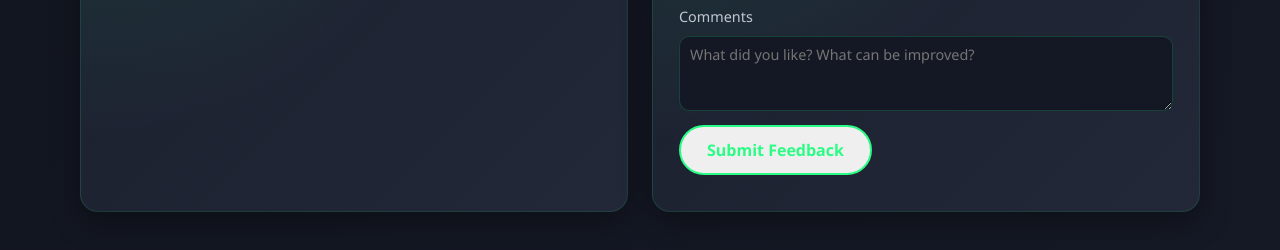
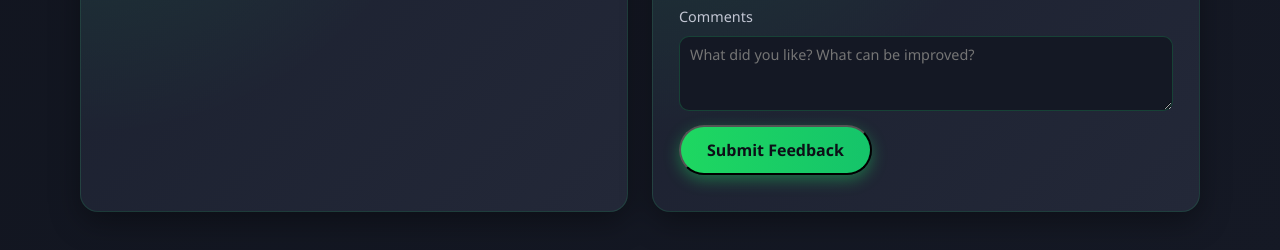
Before and after one commit to AfnanAhmed07/portfolio-site, a plain HTML site: page index.html in a window 1280 px wide. Shown: the part 3248-3498 px from the top of the page. Drawn offline with Linux system fonts and the light colour scheme.

Commit message:
Change feedback button class to primary

```diff
--- a/index.html
+++ b/index.html
@@ -286,7 +286,7 @@
         <textarea id="feedback-comments" name="comments" rows="3"
           placeholder="What did you like? What can be improved?" required></textarea>
 
-        <button type="submit" class="btn btn-secondary feedback-submit">
+        <button type="submit" class="btn btn-primary feedback-submit">
           Submit Feedback
         </button>
       </form>
```
